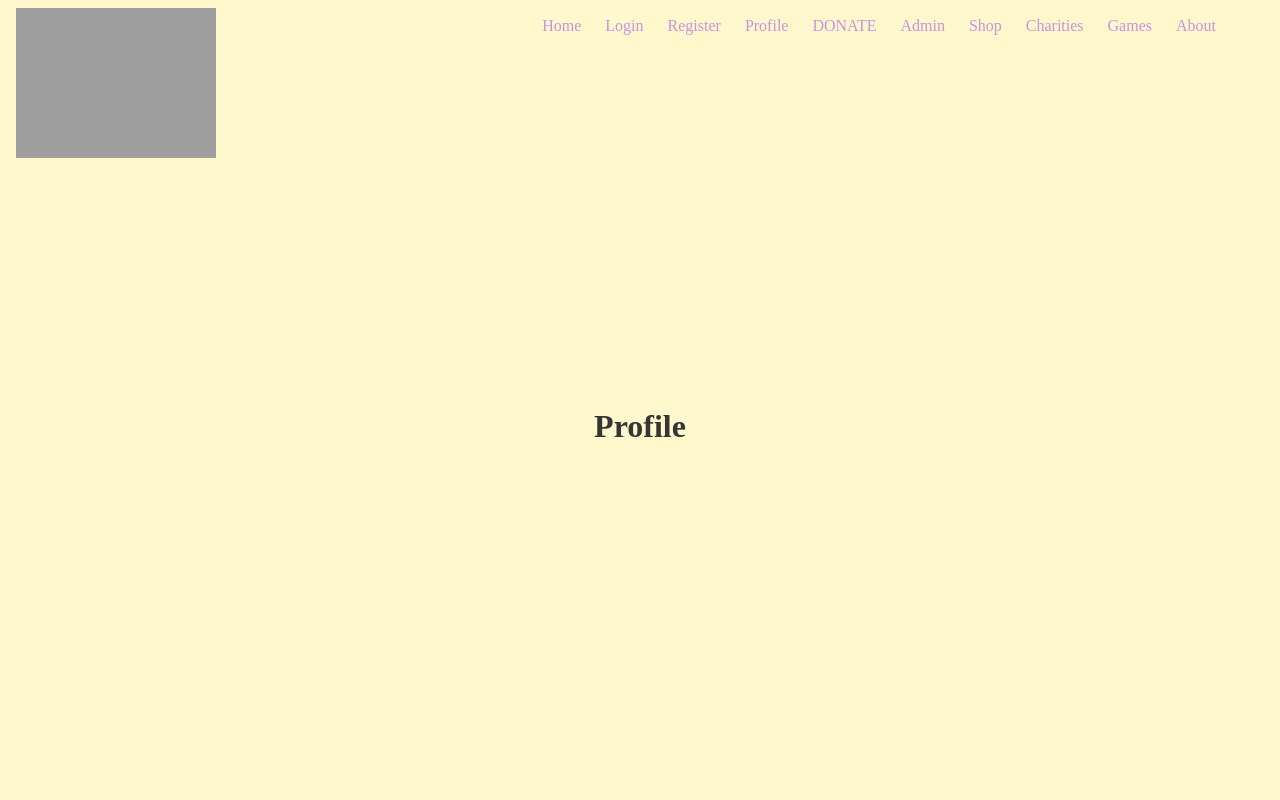
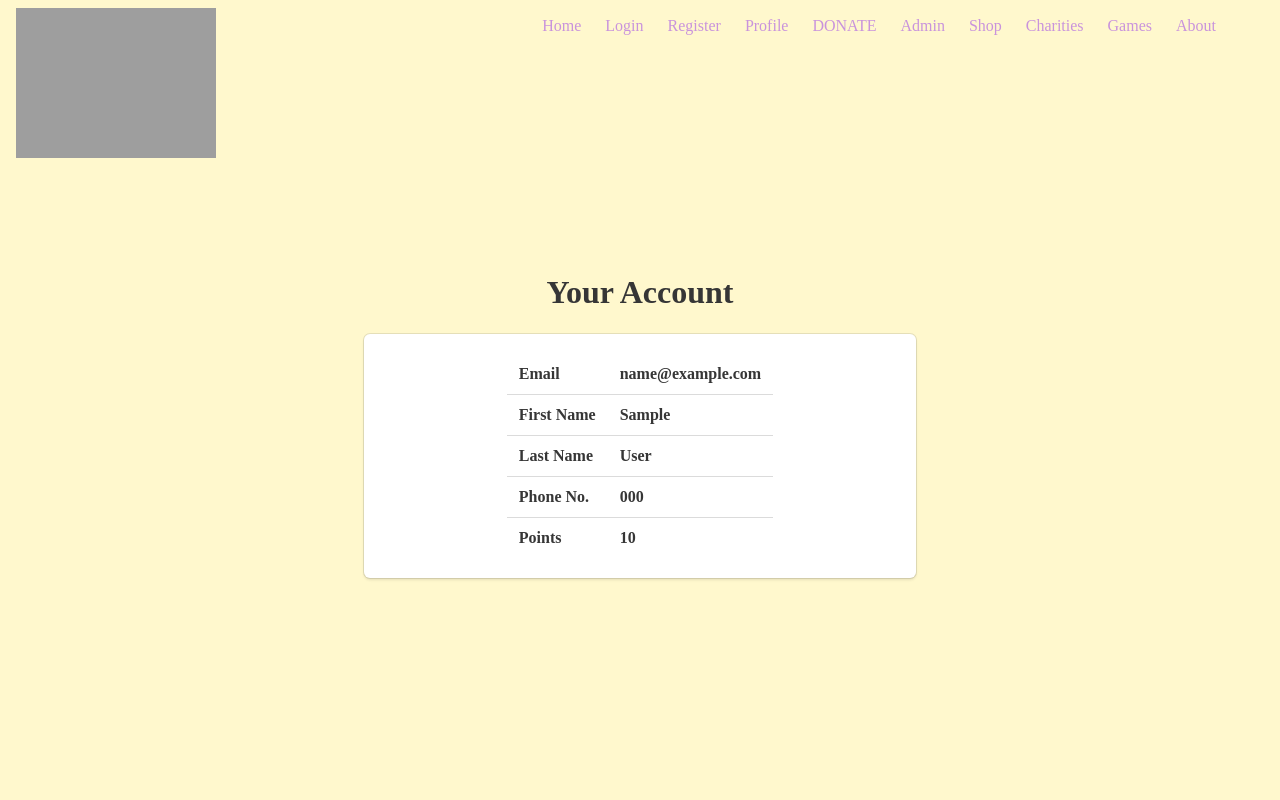
Before and after one commit to MarcusH-P/WishTrees, a Flask app: page /profile in a window 1280 px wide. Shown: the top 800 px of the page. Run offline with Flask 2, Linux system fonts and the light colour scheme; a user stored in the database is signed in; tables that the repository leaves empty hold one stand-in row (values such as "Sample post"); lists and menus that the app fills with data are empty; some libraries are stand-ins or nearby versions; grey boxes are pictures that could not be loaded.

Commit message:
added profile page

```diff
--- a/templates/profile.html
+++ b/templates/profile.html
@@ -3,6 +3,34 @@
 {% block content %}
 
 <div class="column is-6 is-offset-3">
-    <h3 class="title">Profile</h3>
+    <h3 class="title">Your Account</h3>
+    <div class="box">
+        <table class="table">
+        <tbody>
+            <tr>
+                <th>Email</th>
+                <th>{{ email }}</th>
+            </tr>
+            <tr>
+                <th>First Name</th>
+                <th>{{ firstname }}</th>
+            </tr>
+            <tr>
+                <th>Last Name</th>
+                <th>{{ lastname }}</th>
+            </tr>
+            <tr>
+                <th>Phone No.</th>
+                <th>{{ phone }}</th>
+            </tr>
+            <tr>
+                <th>Points</th>
+                <th>{{ points }}</th>
+            </tr>
+        </tbody>
+        </table>
+    </div>
 </div>
+
+
 {% endblock %}
```
